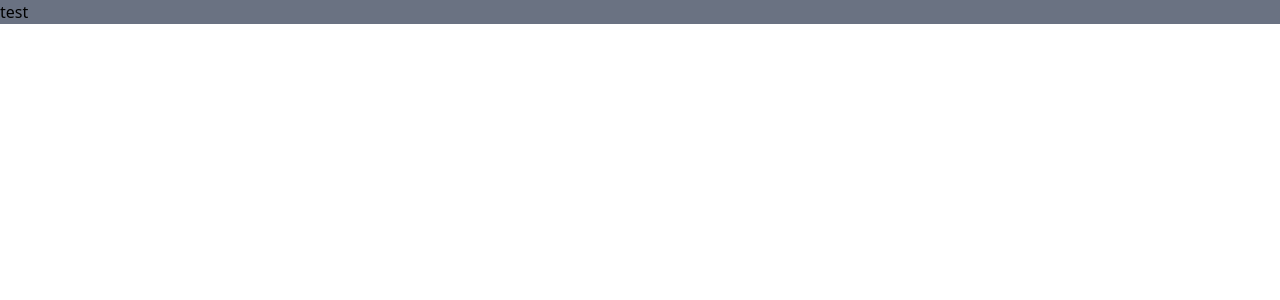
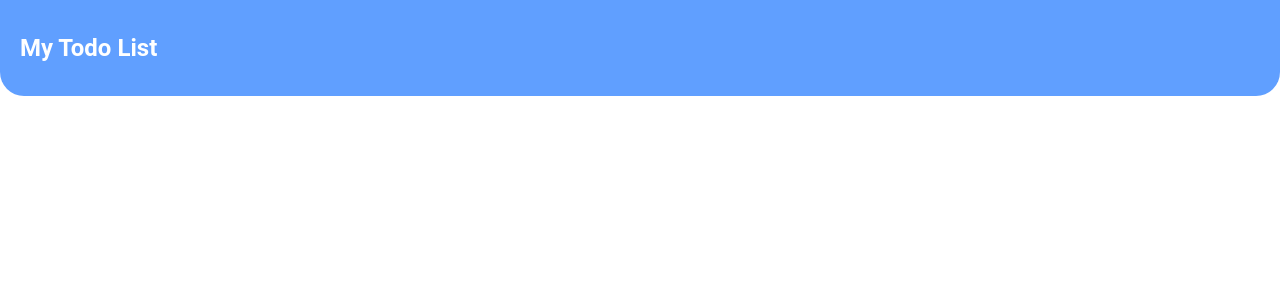
Before and after one commit to mahdi-mallaee/todo-test, a React (Vite) app: page / in a window 1280 px wide. Shown: the top 300 px of the page. Built offline with nearby package versions, Linux system fonts and the light colour scheme.

Commit message:
Add header component and basic color theme;

```diff
--- a/src/App.tsx
+++ b/src/App.tsx
@@ -1,8 +1,9 @@
+import Header from "./components/header"
 
 function App() {
   return (
-    <div className='bg-gray-500'>
-      test
+    <div className='bg-background text-on-background'>
+      <Header />
     </div>
   )
 }
--- /dev/null
+++ b/src/components/header.tsx
@@ -0,0 +1,8 @@
+export default function Header() {
+
+  return (
+    <header className="bg-primary text-on-primary px-5 h-24 rounded-b-3xl flex items-center">
+      <h1 className="text-2xl font-bold">My Todo List</h1>
+    </header>
+  )
+}
--- a/src/index.css
+++ b/src/index.css
@@ -1,6 +1,15 @@
 @import "tailwindcss";
 
-body{
+@theme {
+  --color-background: rgba(255, 255, 255, 1);
+  --color-on-background: rgba(84, 84, 84, 1);
+  --color-primary: rgba(96, 159, 255, 1);
+  --color-on-primary: rgba(255, 255, 255, 1);
+  --color-border: rgba(222, 222, 222, 1)
+}
+
+body {
   margin: 0;
   padding: 0;
+  font-family: Roboto, "Segoe UI", "Helvetica Neue", Arial, sans-serif;
 }
```
